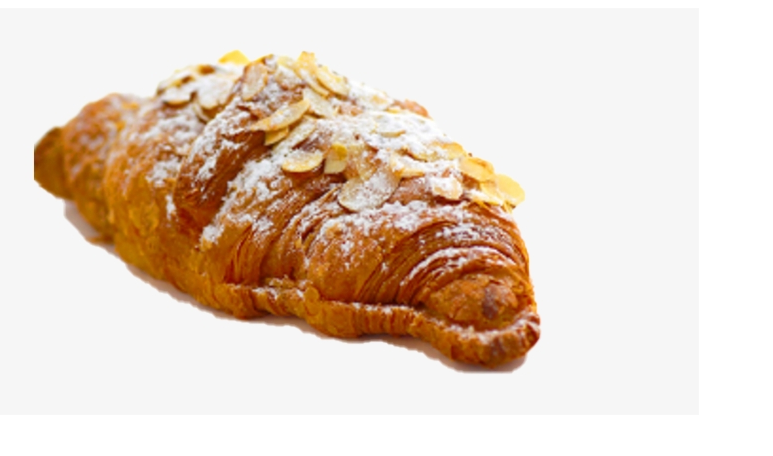
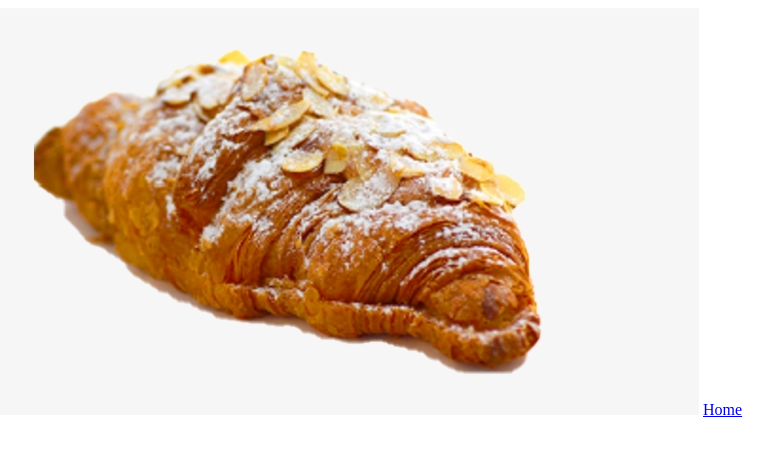
Before and after one commit to OKuzina/croissant, a plain HTML site: page photo.html in a window 1280 px wide. Shown: the whole page, without its empty margins (129-902 px from the left). Drawn offline with Linux system fonts and the light colour scheme; files that its build step writes are made by us from their sources.

Commit message:
added links between pages

```diff
--- a/photo.html
+++ b/photo.html
@@ -9,5 +9,7 @@
   </head>
   <body>
     <img src="src/croissant.png" />
+
+    <a href="/index.html"> Home</a>
   </body>
 </html>
```
Also changed, not shown: contact.html (+1 -0 lines).
